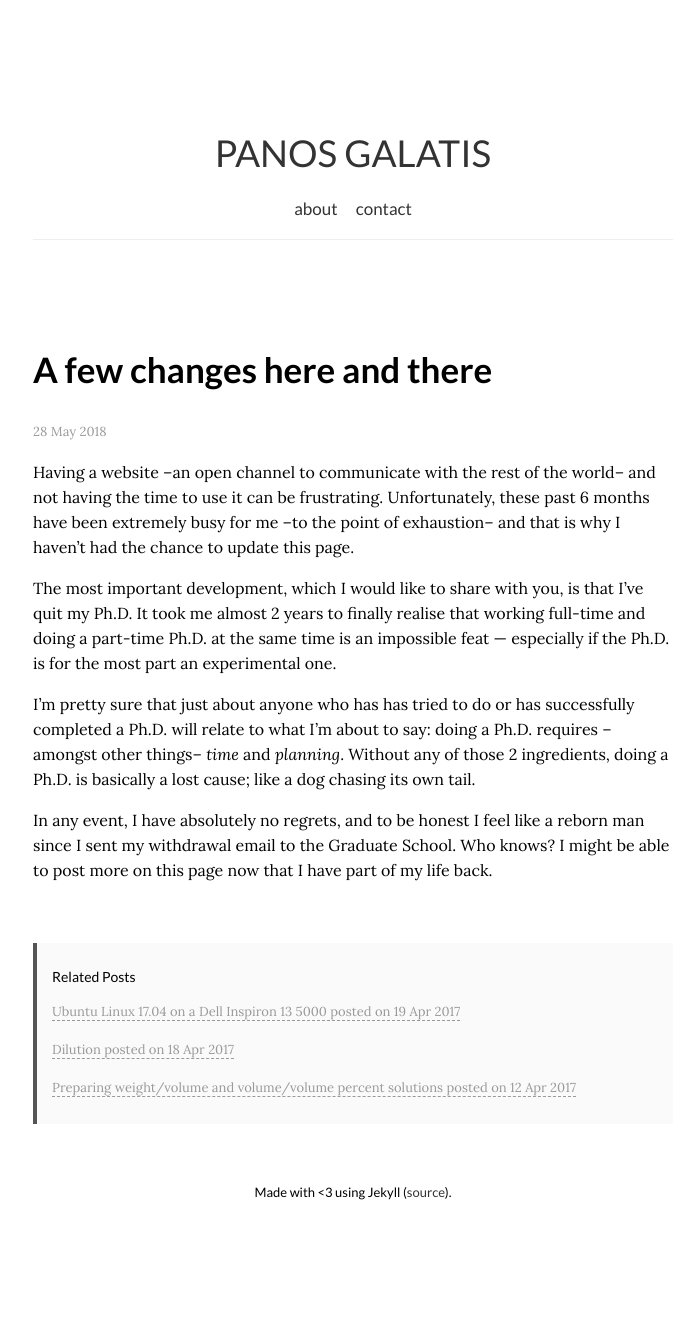
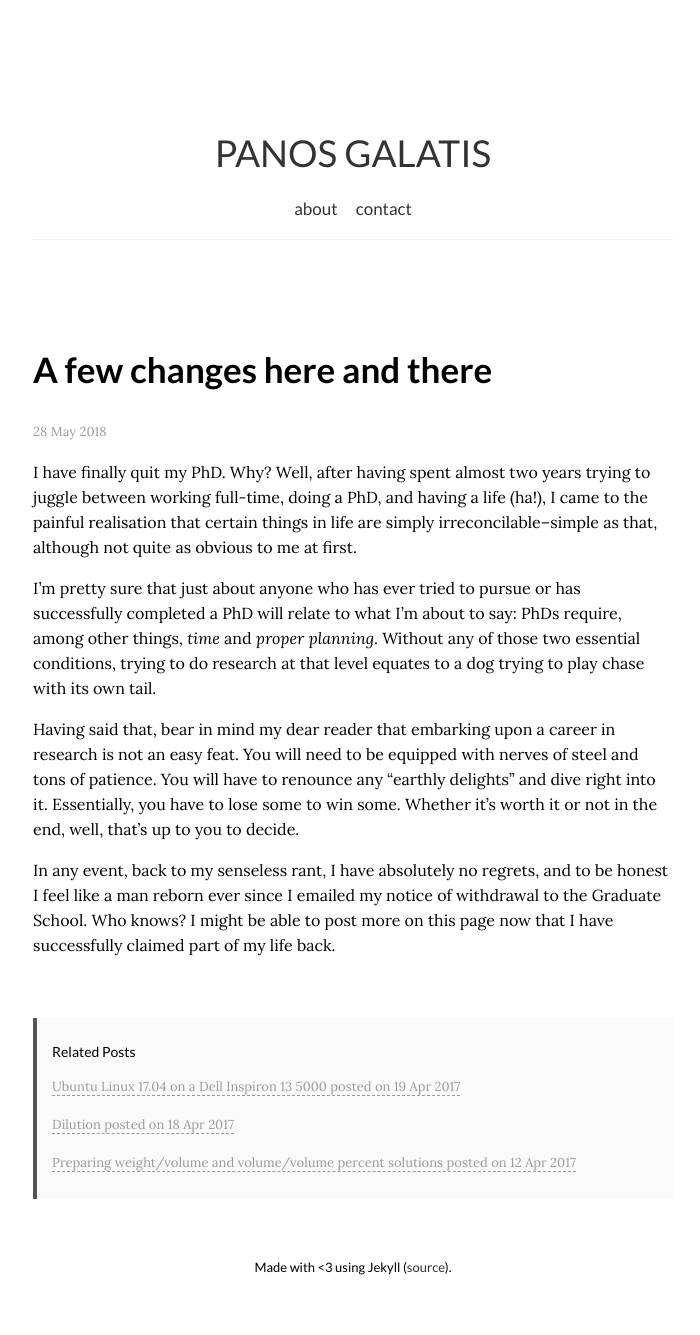
Before and after one commit to pgalatis/pgalatis.github.io, a Jekyll site: the page built from _posts/2018-05-28-a_few_changes_here_and_there.md, in a window 1280 px wide. Shown: the whole page, without its empty margins (287-987 px from the left). Built offline with Jekyll 4.4.1, drawn with Linux system fonts in a browser that asks for light colours; nearby versions of some CDN libraries; before the commit the page ends 1260 px from its top, so only the background shows below that.

Commit message:
Update 2018-05-28-a_few_changes_here_and_there.md

```diff
--- a/_posts/2018-05-28-a_few_changes_here_and_there.md
+++ b/_posts/2018-05-28-a_few_changes_here_and_there.md
@@ -9,10 +9,10 @@ categories: Personal
 <img src="https://pgalatis.github.io/images/KTM.jpg" title="KTM">
 </div>-->
 
-Having a website --an open channel to communicate with the rest of the world-- and not having the time to use it can be frustrating. Unfortunately, these past 6 months have been extremely busy for me --to the point of exhaustion-- and that is why I haven't had the chance to update this page.
+I have finally quit my PhD. Why? Well, after having spent almost two years trying to juggle between working full-time, doing a PhD, and having a life (ha!), I came to the painful realisation that certain things in life are simply irreconcilable--simple as that, although not quite as obvious to me at first.
 
-The most important development, which I would like to share with you, is that I've quit my Ph.D. It took me almost 2 years to finally realise that working full-time and doing a part-time Ph.D. at the same time is an impossible feat --- especially if the Ph.D. is for the most part an experimental one.
+I'm pretty sure that just about anyone who has ever tried to pursue or has successfully completed a PhD will relate to what I'm about to say: PhDs require, among other things, *time* and *proper planning*. Without any of those two essential conditions, trying to do research at that level equates to a dog trying to play chase with its own tail.
 
-I'm pretty sure that just about anyone who has has tried to do or has successfully completed a Ph.D. will relate to what I'm about to say: doing a Ph.D. requires --amongst other things-- *time* and *planning*. Without any of those 2 ingredients, doing a Ph.D. is basically a lost cause; like a dog chasing its own tail.
+Having said that, bear in mind my dear reader that embarking upon a career in research is not an easy feat. You will need to be equipped with nerves of steel and tons of patience. You will have to renounce any "earthly delights" and dive right into it. Essentially, you have to lose some to win some. Whether it's worth it or not in the end, well, that's up to you to decide.
 
-In any event, I have absolutely no regrets, and to be honest I feel like a reborn man since I sent my withdrawal email to the Graduate School. Who knows? I might be able to post more on this page now that I have part of my life back.
+In any event, back to my senseless rant, I have absolutely no regrets, and to be honest I feel like a man reborn ever since I emailed my notice of withdrawal to the Graduate School. Who knows? I might be able to post more on this page now that I have successfully claimed part of my life back.
```
